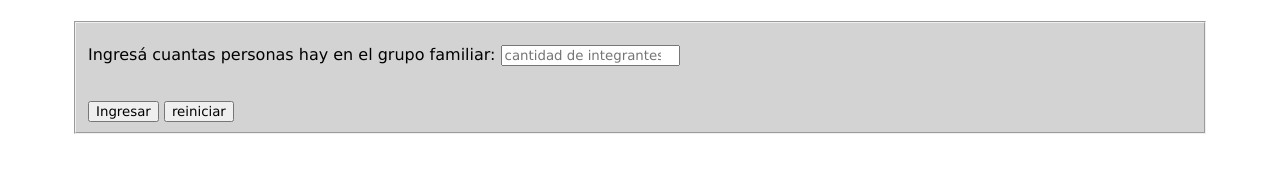
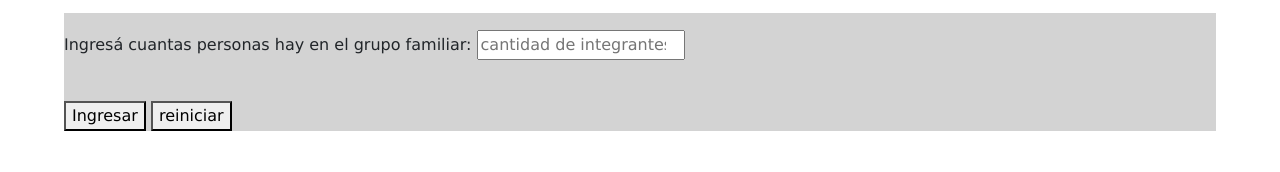
Before and after one commit to Iara-Pou/tarea-clase-10, a website: page clase-6-tarea/ejercicio-1/index.html in a window 1280 px wide. Drawn offline with nearby package versions, Linux system fonts and the light colour scheme.

Commit message:
Incorporo NPM
Modulo de bootstrap, más el link.

```diff
--- a/clase-6-tarea/ejercicio-1/index.html
+++ b/clase-6-tarea/ejercicio-1/index.html
@@ -5,6 +5,7 @@
     <meta http-equiv="X-UA-Compatible" content="IE=edge">
     <meta name="viewport" content="width=device-width, initial-scale=1.0">
     <title>ejercicio 1</title>
+    <link rel="stylesheet" href="../../node_modules/bootstrap/dist/css/bootstrap.css">
     <link rel="stylesheet" href="./style.css">
 </head>
 <body>
```
Also changed, not shown: package.json (added, +22 -0 lines), 1 other file.
